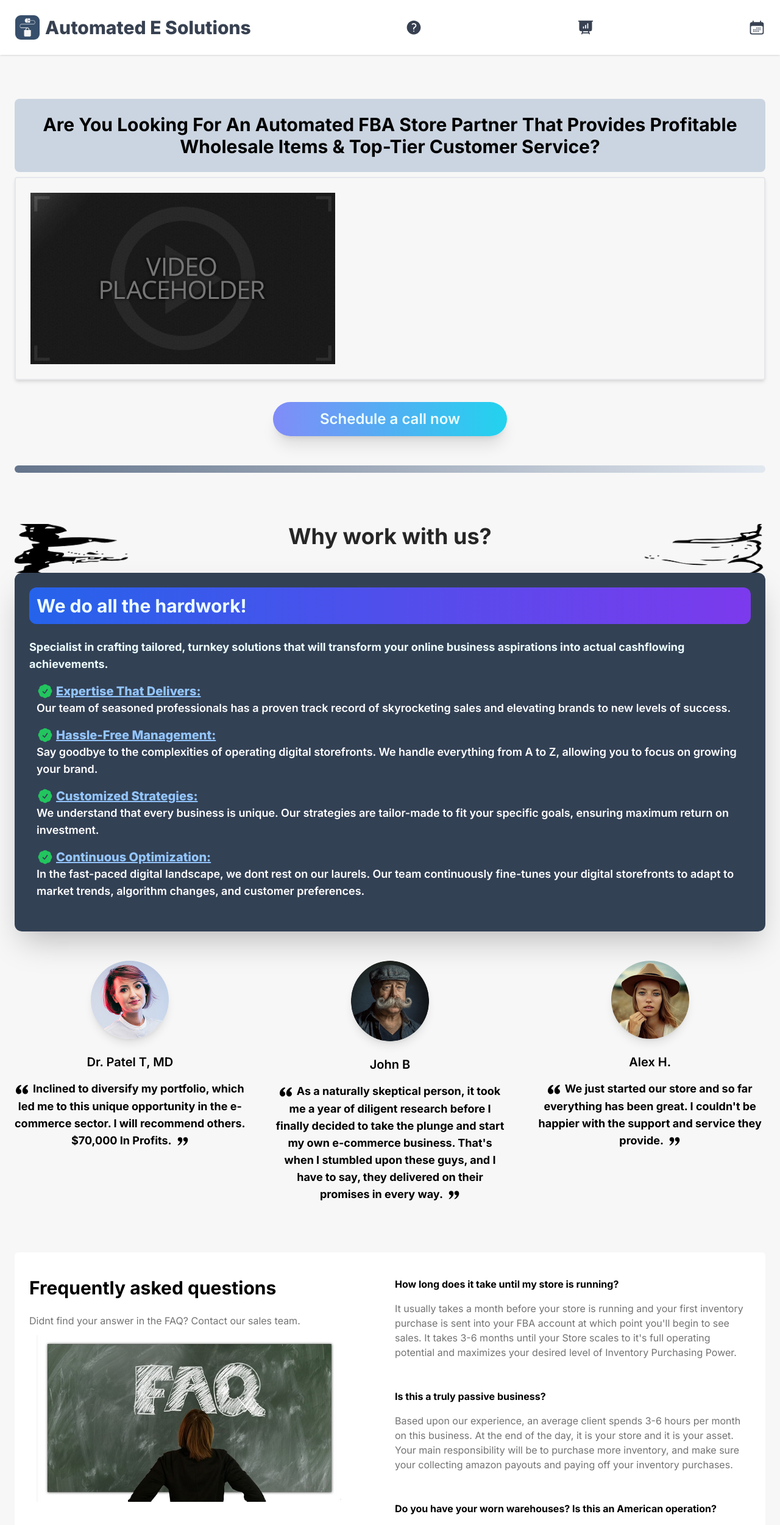
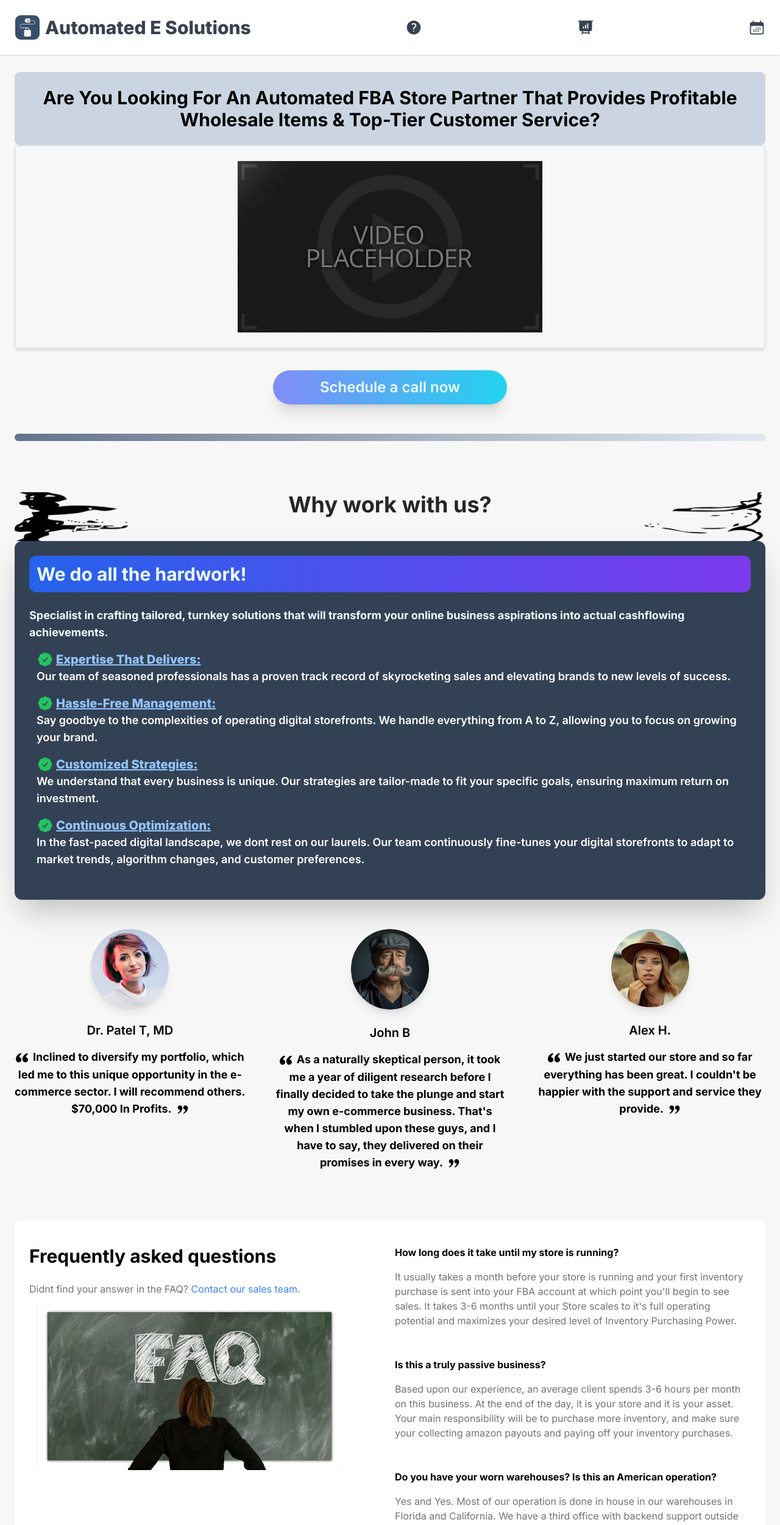
Before and after one commit to rdrachenberg/automated-e-solutions, a Next.js app: page / in a window 1280 px wide. Shown: the top 2500 px of the page at 61% size. Built offline with nearby package versions, Linux system fonts and the light colour scheme.

Commit message:
mobile adj

```diff
--- a/src/components/FAQ.js
+++ b/src/components/FAQ.js
@@ -11,10 +11,10 @@ const FAQ = () => {
             <div className="mb-6 md:mb-0">
                 <h2 className="mb-6 text-3xl font-bold">Frequently asked questions</h2>
 
-                <p className="text-neutral-500 dark:text-neutral-300">
+                <p className="text-neutral-500 dark:text-black">
                 Didnt find your answer in the FAQ?
                 <Link href="/#calender"
-                    className="text-primary transition duration-300 hover:text-primary-600 focus:text-primary-600 active:text-primary-700 dark:text-primary-400 dark:hover:text-primary-500 dark:focus:text-primary-500 dark:active:text-primary-600"> Contact
+                    className="text-blue-500 transition duration-300 hover:text-primary-600 focus:text-primary-600 active:text-primary-700 dark:text-primary-400 dark:hover:text-primary-500 dark:focus:text-primary-500 dark:active:text-primary-600"> Contact
                     our sales team</Link>.
                 </p>
                 <div className='p-3 mb-20 mx-auto'>
@@ -30,38 +30,38 @@ const FAQ = () => {
 
             <div className="mb-6 md:mb-0">
                 <p className="mb-4 font-bold">How long does it take until my store is running?</p>
-                <p className="mb-12 text-neutral-500 dark:text-neutral-300">
+                <p className="mb-12 text-neutral-500 dark:text-gray-700">
                 It usually takes a month before your store is running and your first inventory purchase is sent into your FBA account at which point you'll begin to see sales. It takes 3-6 months until your Store scales to it's full operating potential and maximizes your desired level of Inventory Purchasing Power.
                 </p>
 
                 <p className="mb-4 font-bold">Is this a truly passive business?</p>
-                <p className="mb-12 text-neutral-500 dark:text-neutral-300">
+                <p className="mb-12 text-neutral-500 dark:text-gray-700">
                 Based upon our experience, an average client spends 3-6 hours per month on this business. At the end of the day, it is your store and it is your asset. Your main responsibility will be to purchase more inventory, and make sure your collecting amazon payouts and paying off your inventory purchases.
                 </p>
 
                 <p className="mb-4 font-bold">
                 Do you have your worn warehouses? Is this an American operation?
                 </p>
-                <p className="mb-12 text-neutral-500 dark:text-neutral-300">
+                <p className="mb-12 text-neutral-500 dark:text-gray-700">
                 Yes and Yes. Most of our operation is done in house in our warehouses in Florida and California. We have a third office with backend support outside the US as well. We source inventory from brands, distributors, and wholesalers across the U.S. and disperse this inventory from our warehouses to our partner Store's FBA accounts.
                 </p>
                 <p className="mb-4 font-bold">
                 Why dont you just open up a bunch of digital stores?
                 </p>
-                <p className="mb-12 text-neutral-500 dark:text-neutral-300">
+                <p className="mb-12 text-neutral-500 dark:text-gray-700">
                 Amazon only allows 1 Seller per household. They track IP addresses to ensure this is upheld. Capital reasons and economy of scale. We leverage client's capital to allow them to buy wholesale items from us at a discount and sell on Amazon; then we take a percentage of that and are able to scale the operations further and source better product deals for all of our partners. We aggressively pursue arbitrage opportunities that presnet themsleves allowing us to maximize capital efficiency and ultimatly your ROI.
                 </p>
                 <p className="mb-4 font-bold">
                 Realistically, what can I expect to earn from my partner store??
                 </p>
-                <p className="mb-12 text-neutral-500 dark:text-neutral-300">
+                <p className="mb-12 text-neutral-500 dark:text-gray-700">
                 Typical monthly returns for our partner stores range from 10%-15% of their store's total revenue after the profit split (once the store has been scaled and running at full capacity). So the more inventory you purchase to send into your store, the more you can expect to earn from a revenue perspective and with the margins remaining the same, you'll also make more profit.Ultimately, our partners who do the best, have more capital to deploy and are better organized in securing and managing their business's lines of credit and cash flow.
 
                 </p>
                 <p className="mb-4 font-bold">
                 Is the AMZ Market Over-Saturated?
                 </p>
-                <p className="mb-12 text-neutral-500 dark:text-neutral-300">
+                <p className="mb-12 text-neutral-500 dark:text-gray-700">
                 No - for the marketplace to be saturated there would have to be more sellers than buyers on Amazon on a month-to-month basis. There are 4M seller accounts vs 200M Prime Subscribers. Amazon did $502.19B in 2022. 3rd Party sellers make up 50% of Amazon’s total sales.
                 </p>
 
--- a/src/components/Testimonials.js
+++ b/src/components/Testimonials.js
@@ -5,9 +5,9 @@ import { CheckBadgeIcon } from '@heroicons/react/24/solid'
 const Testimonials = () => {
     return (
         <div>
-            <div className=" bg-cover bg-center bg-[url('/misc/singpost.png')] h-20">
-                <div className="mx-auto text-center md:max-w-xl lg:max-w-3xl">
-                    <div className="mb-6 text-4xl font-bold text-neutral-800 dark:text-neutral-200">
+            <div className=" bg-cover bg-center bg-[url('/misc/singpost.png')] h-20 z-0">
+                <div className="mx-auto text-center md:max-w-xl lg:max-w-3xl z-10">
+                    <div className="mb-6 text-4xl font-bold text-neutral-800 dark:text-black z-20">
                         Why work with us?
                     </div>
                 </div>
@@ -15,8 +15,6 @@ const Testimonials = () => {
             <div className='text-left bg-slate-700 rounded-xl p-6 mb-12 shadow-2xl'>
                 <h4 className="mb-6 text-1xl font-bold text-cyan-50 bg-gradient-to-r from-blue-600 to-violet-600 p-3 rounded-xl">
                     We do all the hardwork!
-
-
                 </h4>
                 <p className="mb-1 pb-1 md:mb-1 md:pb-0 text-lg text-cyan-50">
                     Specialist in crafting tailored, turnkey solutions that will transform your online business aspirations into actual cashflowing achievements.
--- a/src/pages/index.js
+++ b/src/pages/index.js
@@ -14,12 +14,12 @@ const handleCalClick = (e, path) => {
 export default function Home({products}) {
   return (
 
-    <div className='container xl:max-w-screen-xl mx-auto py-12 px-6 '>
+    <div className='container xl:max-w-screen-xl mx-auto lg:py-1 px-6 sm:py-6 '>
       <div className='row py-6 text-center font-bold text-3xl text-black '>
-        <div className='lg:grid grid-cols-2 gap-2 sm:grid sm:grid-cols-1'>
-        <div className='grid-col-2 py-6 px-6 bg-slate-300 rounded-lg'>Are You Looking For An Automated FBA Store Partner That Provides Profitable Wholesale Items & Top-Tier Customer Service?</div>
-          <div className='grid-col-2 py-6 px-6 border-2 rounded shadow-md'>
-            <Image width={500} height={500} src='/misc/maxresdefault.jpg' alt='placeholder' priority />
+        <div className='grid-cols-1 gap-1' >
+        <div className='grid-col-1 py-6 px-6 bg-slate-300 rounded-lg mx-auto'>Are You Looking For An Automated FBA Store Partner That Provides Profitable Wholesale Items & Top-Tier Customer Service?</div>
+          <div className='grid-col-1 py-6 px-6 border-2 rounded shadow-md'>
+            <Image width={500} height={500} src='/misc/maxresdefault.jpg' alt='placeholder' priority className='mx-auto' />
           </div>
         </div>
       </div>
```
